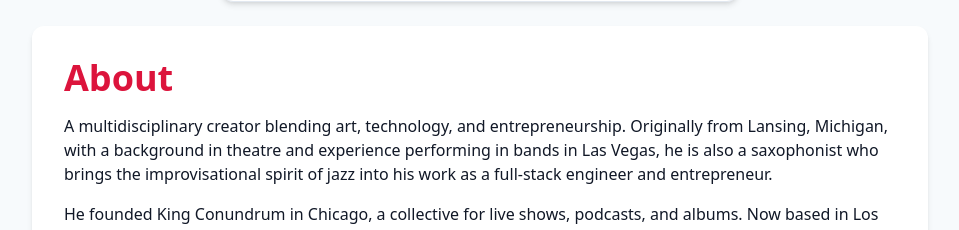
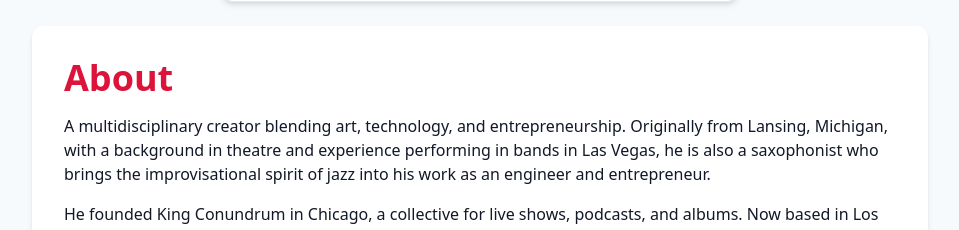
Before and after one commit to jusbuckingham/jusbuckingham, a Next.js app: page / in a window 1280 px wide. Shown: the part 855-1085 px from the top of the page, without its empty margins (160-1119 px from the left). Built offline with nearby package versions, Linux system fonts and the light colour scheme.

Commit message:
wording changes

```diff
--- a/pages/index.tsx
+++ b/pages/index.tsx
@@ -13,7 +13,7 @@ const Home: NextPage = () => {
       content: (
         <div>
           <p>
-            A multidisciplinary creator blending art, technology, and entrepreneurship. Originally from Lansing, Michigan, with a background in theatre and experience performing in bands in Las Vegas, he is also a saxophonist who brings the improvisational spirit of jazz into his work as a full‑stack engineer and entrepreneur.
+            A multidisciplinary creator blending art, technology, and entrepreneurship. Originally from Lansing, Michigan, with a background in theatre and experience performing in bands in Las Vegas, he is also a saxophonist who brings the improvisational spirit of jazz into his work as an engineer and entrepreneur.
           </p>
           <p className="mt-4">
             He founded King Conundrum in Chicago, a collective for live shows, podcasts, and albums. Now based in Los Angeles, he leads <a
```
